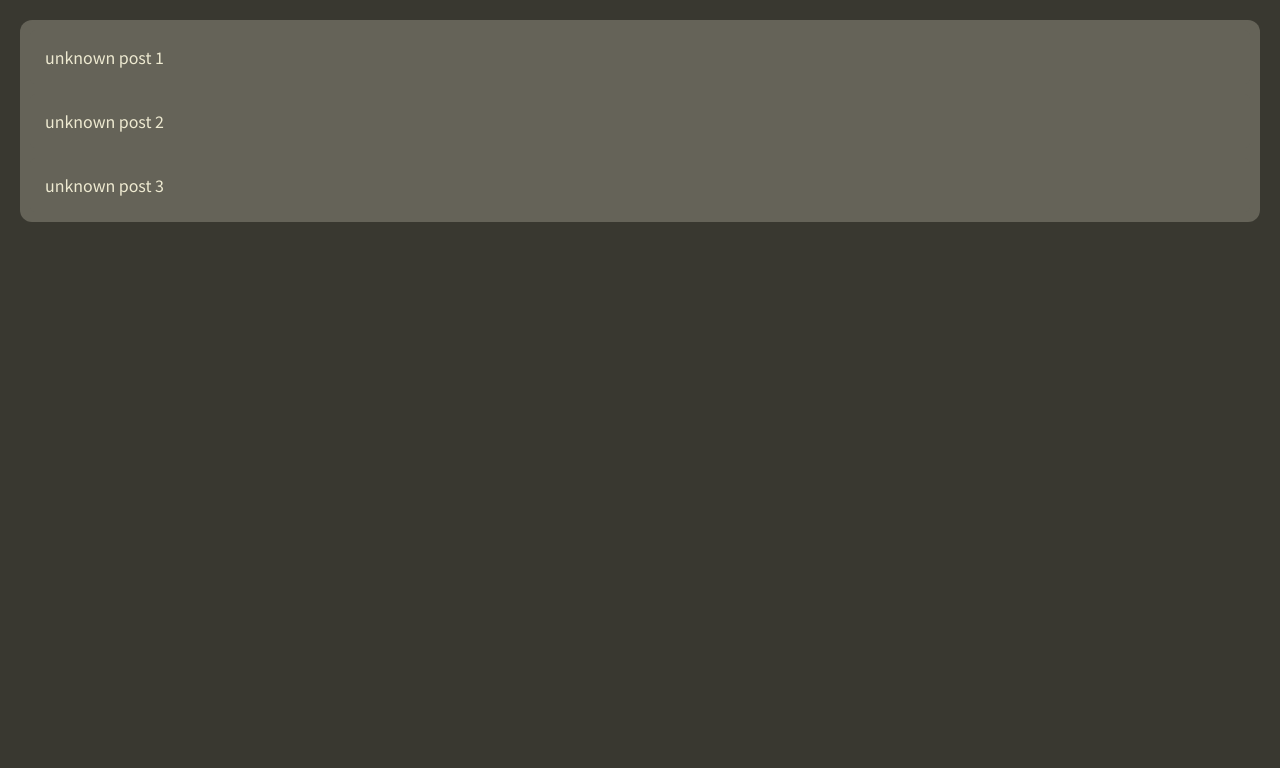
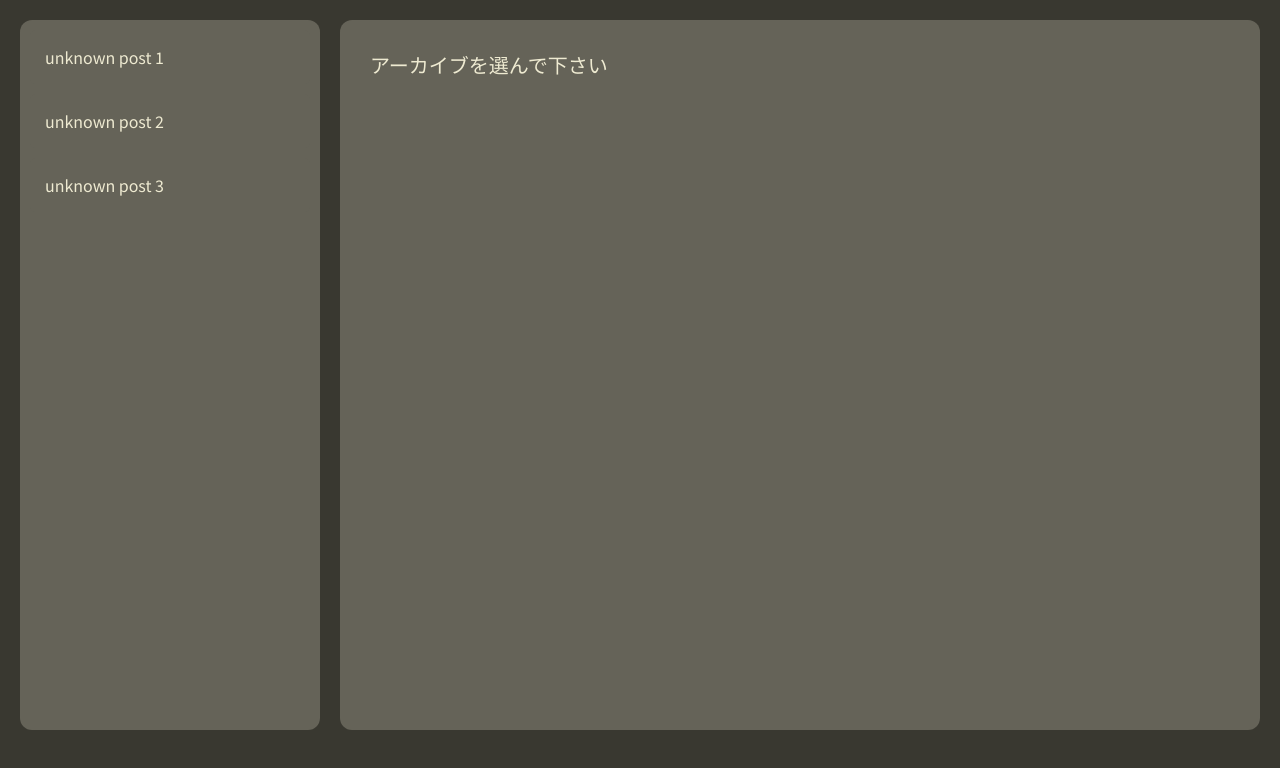
Before and after one commit to takaodaze/archive_console, a Next.js app: page / in a window 1280 px wide. Shown: the top 768 px of the page. Built offline with nearby package versions, Linux system fonts and the light colour scheme.

Commit message:
諸々実装

```diff
--- a/components/Layout.tsx
+++ b/components/Layout.tsx
@@ -14,4 +14,4 @@ export const Layout = (props: { children?: ReactNode; title: string }) => {
     );
 };
 
-const Wrapper = styled.div({ padding: "20px" });
+const Wrapper = styled.div({ padding: "20px", height: "100vh" });
--- /dev/null
+++ b/components/PostContentDisplay/PostContentDisplay.tsx
@@ -0,0 +1,38 @@
+import styled from "@emotion/styled";
+import React, { useContext } from "react";
+import useSWR from "swr";
+import { COLORS } from "../../constant/color";
+import { PostIdContext } from "../../Context/PostIdContext";
+import { ApiPath } from "../../lib/ApiPath";
+import { Post } from "../../types/Post";
+import { fetcher } from "../../utils/fetcher";
+import { TextLine } from "../TextLine/TextLine";
+
+export const PostContentDisplay = () => {
+    const postIdContext = useContext(PostIdContext);
+    const selected = postIdContext.id == null ? false : true;
+
+    const { data: post } = useSWR<Post>(
+        ApiPath.postId(postIdContext.id ?? ""),
+        fetcher
+    );
+
+    return (
+        <Wrapper>
+            {selected ? (
+                <>
+                    <TextLine duration={100} content={post?.title ?? ""} />
+                    <TextLine content={post?.content ?? ""} duration={80} />
+                </>
+            ) : (
+                <TextLine content="アーカイブを選んで下さい" duration={100} />
+            )}
+        </Wrapper>
+    );
+};
+
+const Wrapper = styled.div({
+    padding: "30px",
+    background: COLORS.SUB_BACKGROUND,
+    borderRadius: "12px",
+});
--- a/components/PostItem/PostItem.tsx
+++ b/components/PostItem/PostItem.tsx
@@ -16,7 +16,13 @@ export const PostItem = (props: Props) => {
     return (
         <Wrapper
             active={props.active}
-            onClick={() => postIdContext.setId(props.id)}
+            onClick={() => {
+                if (props.id === postIdContext.id) {
+                    postIdContext.setId(null);
+                } else {
+                    postIdContext.setId(props.id);
+                }
+            }}
         >
             {props.title}
         </Wrapper>
--- a/components/TextLine/TextLine.tsx
+++ b/components/TextLine/TextLine.tsx
@@ -14,15 +14,19 @@ export const TextLine = (props: Props) => {
         if (pointer < props.content.length) {
             setTimeout(() => {
                 setPointer((prev) => prev + 1);
-            }, props.duration);
+            }, 100);
         }
-    }, [pointer, props.content.length, props.duration]);
+    }, [pointer, props.content.length]);
+
+    useEffect(() => {
+        setPointer(0);
+    }, [props.content]);
 
     return <Wrapper>{redererText}</Wrapper>;
 };
 
 const Wrapper = styled.div({
-    padding: "5px",
     fontSize: "20px",
     minHeight: "25px",
+    whiteSpace: "pre-line",
 });
--- a/pages/api/post/[id].ts
+++ b/pages/api/post/[id].ts
@@ -12,6 +12,7 @@ export default function handler(
         res.status(400);
         return;
     }
+
     const post = getPostById(requestPostId);
     res.status(200).json(post);
 }
--- a/pages/index.tsx
+++ b/pages/index.tsx
@@ -1,13 +1,27 @@
 import { Layout } from "../components/Layout";
 import { NextPage } from "next";
 import { PostList } from "../components/PostList/PostList";
+import styled from "@emotion/styled";
+import { PostContentDisplay } from "../components/PostContentDisplay/PostContentDisplay";
 
 const Index: NextPage = () => {
     return (
         <Layout title="unknown_archives">
-            <PostList />
+            <IndexPageLayout>
+                <PostList />
+                <PostContentDisplay />
+            </IndexPageLayout>
         </Layout>
     );
 };
 
 export default Index;
+
+const IndexPageLayout = styled.div({
+    display: "grid",
+    height: "100%",
+    width: "100%",
+    gridTemplateColumns: "300px 1fr",
+    columnGap: "20px",
+    gridTemplateRows: "1fr 50px",
+});
--- a/posts/1.md
+++ b/posts/1.md
@@ -3,6 +3,4 @@ id: "1"
 title: "unknown post 1"
 date: "20210912"
 ---
-これはサンプル記事1です
-
-本文
+人類社会のすべての構成員の固有の尊厳と平等で譲ることのできない権利とを承認することは、世界における自由、正義及び平和の基礎であるので、 人権の無視及び軽侮が、人類の良心を踏みにじった野蛮行為をもたらし、言論及び信仰の自由が受けられ、恐怖及び欠乏のない世界の到来が、一般の人々の最高の願望として宣言されたので、 人間が専制と圧迫とに対する最後の手段として反逆に訴えることがないようにするためには、法の支配によって人権を保護することが肝要であるので、 諸国間の友好関係の発展を促進することが肝要であるので、国際連合の諸国民は、国連憲章において、基本的人権、人間の尊厳及び価値並びに男女の同権についての信念を再確認し、かつ、一層大きな自由のうちで社会的進歩と生活水準の向上とを促進することを決意したので、 加盟国は、国際連合と協力して、人権及び基本的自由の普遍的な尊重及び遵守の促進を達成することを誓約したので、 これらの権利及び自由に対する共通の理解は、この誓約を完全にするためにもっとも重要であるので、 よって、ここに、国連総会は、 社会の各個人及び各機関が、この世界人権宣言を常に念頭に置きながら、加盟国自身の人民の間にも、また、加盟国の管轄下にある地域の人民の間にも、これらの権利と自由との尊重を指導及び教育によって促進すること並びにそれらの普遍的措置によって確保することに努力するように、すべての人民とすべての国とが達成すべき共通の基準として、この人権宣言を公布する。
```
Also changed, not shown: 1 other file (tests, documents, lock files or other folders).
